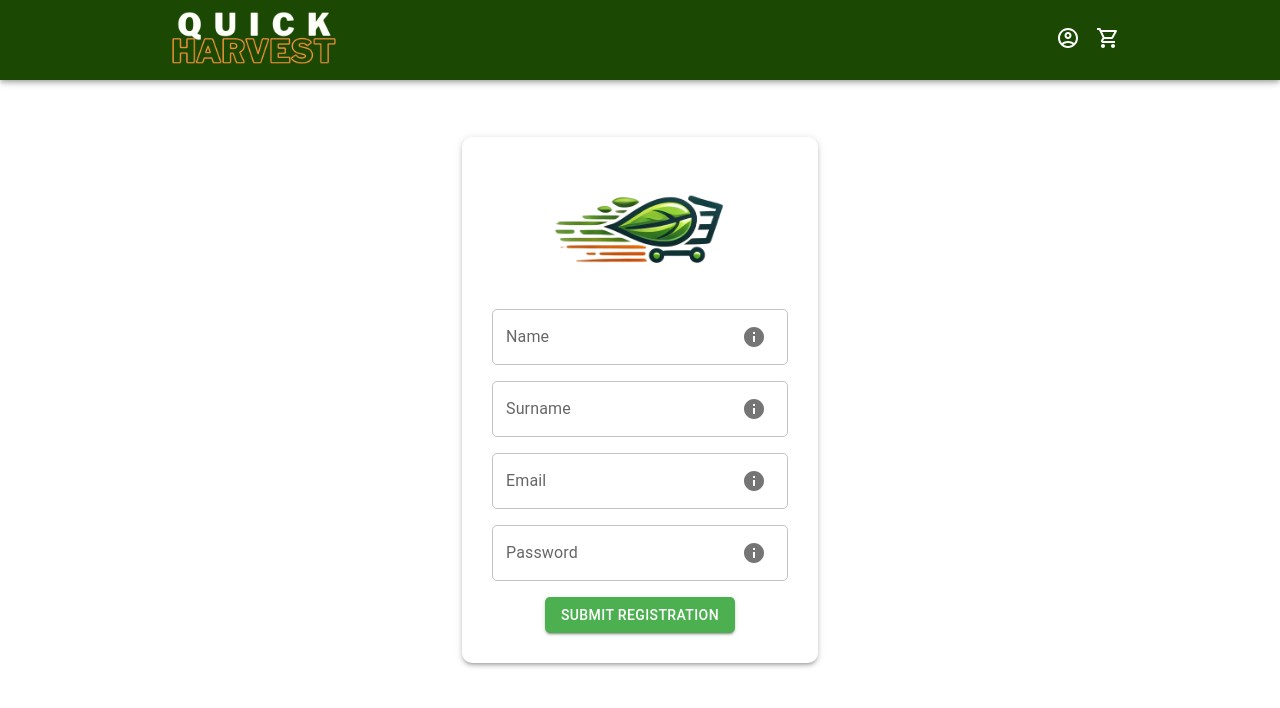
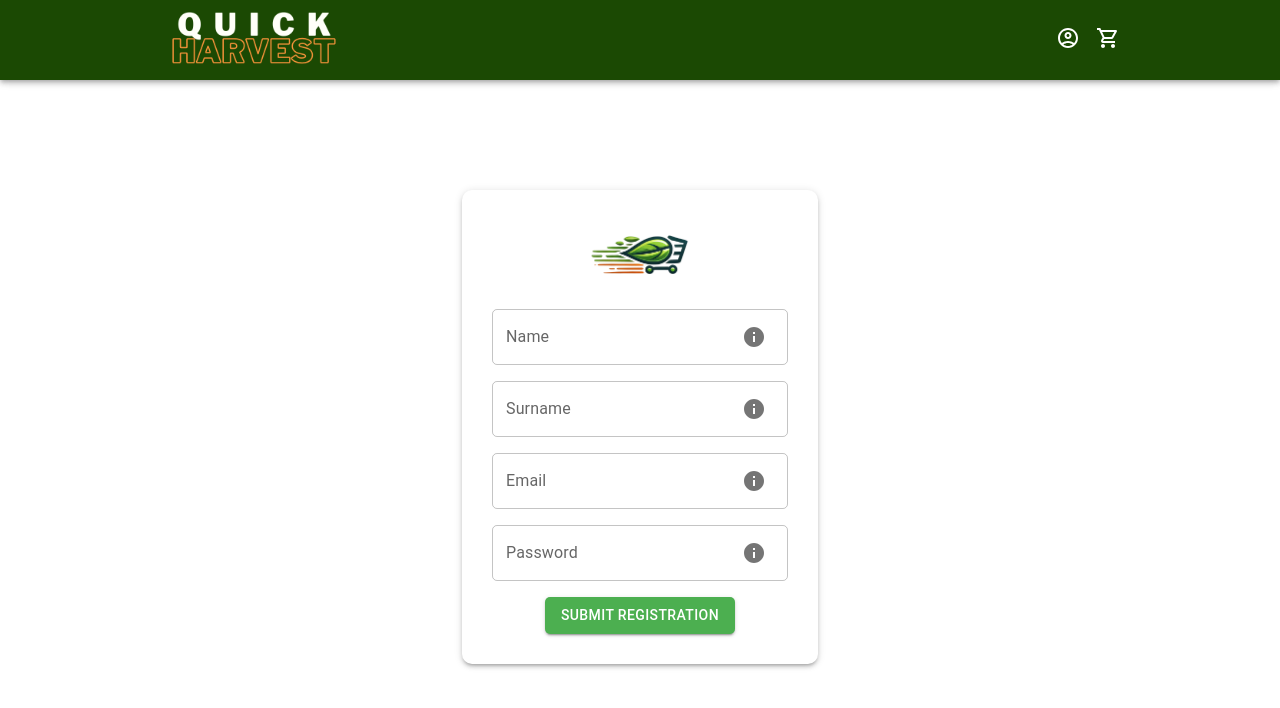
Before and after one commit to SimonaZlatohlavkova/asos, a React (Create React App) app in the folder asos-fe/: page /registration in a window 1280 px wide. Shown: the top 708 px of the page. Built offline with nearby package versions, Linux system fonts and the light colour scheme; no server answers.

Commit message:
[SWZ: sign in registration margin]

```diff
--- a/asos-fe/src/registration/registration-form.js
+++ b/asos-fe/src/registration/registration-form.js
@@ -91,12 +91,12 @@ export const RegistrationForm = () => {
             style={{minHeight: '100vh', width: '100%'}}
         >
             <Grid item xs={12} sm={12} md={12} >
-                <Paper elevation={3} style={{padding: '30px', borderRadius: '10px'}}>
+                <Paper elevation={3} style={{padding: '30px', borderRadius: '10px', marginTop:'15%'}}>
                     <form onSubmit={formik.handleSubmit}>
                         <Grid container spacing={2} direction="column" alignItems="center">
                                 <Grid item xs={1} md={1} lg={1}  sx={{alignItems:'center',
                                     justifyContent: 'center', justifySelf:'center', alignSelf:'center'}}>
-                                    <img src={logo} alt="Logo" style={{height: 70, paddingTop:'15%',paddingBottom:'15%'}}/>
+                                    <img src={logo} alt="Logo" style={{height: 40, paddingTop:'15%',paddingBottom:'15%'}}/>
                                 </Grid>
 
                             <Grid item xs={12} md={12}>
--- a/asos-fe/src/signin/sign-in-form.js
+++ b/asos-fe/src/signin/sign-in-form.js
@@ -90,7 +90,7 @@ export const SignInForm = () => {
             style={{ minHeight: '100vh', width: '100%' }}
         >
             <Grid item xs={12} sm={12} md={6}>
-                <Paper elevation={2} style={{ padding: '30px', borderRadius: '7px' }}>
+                <Paper elevation={2} style={{ padding: '30px', borderRadius: '7px' , marginTop:'15%'}}>
                     <form onSubmit={formik.handleSubmit}>
                         <Grid container spacing={2} direction="column" alignItems="center">
                             <Grid item xs={1} md={1} lg={1}  sx={{alignItems:'center',
```
